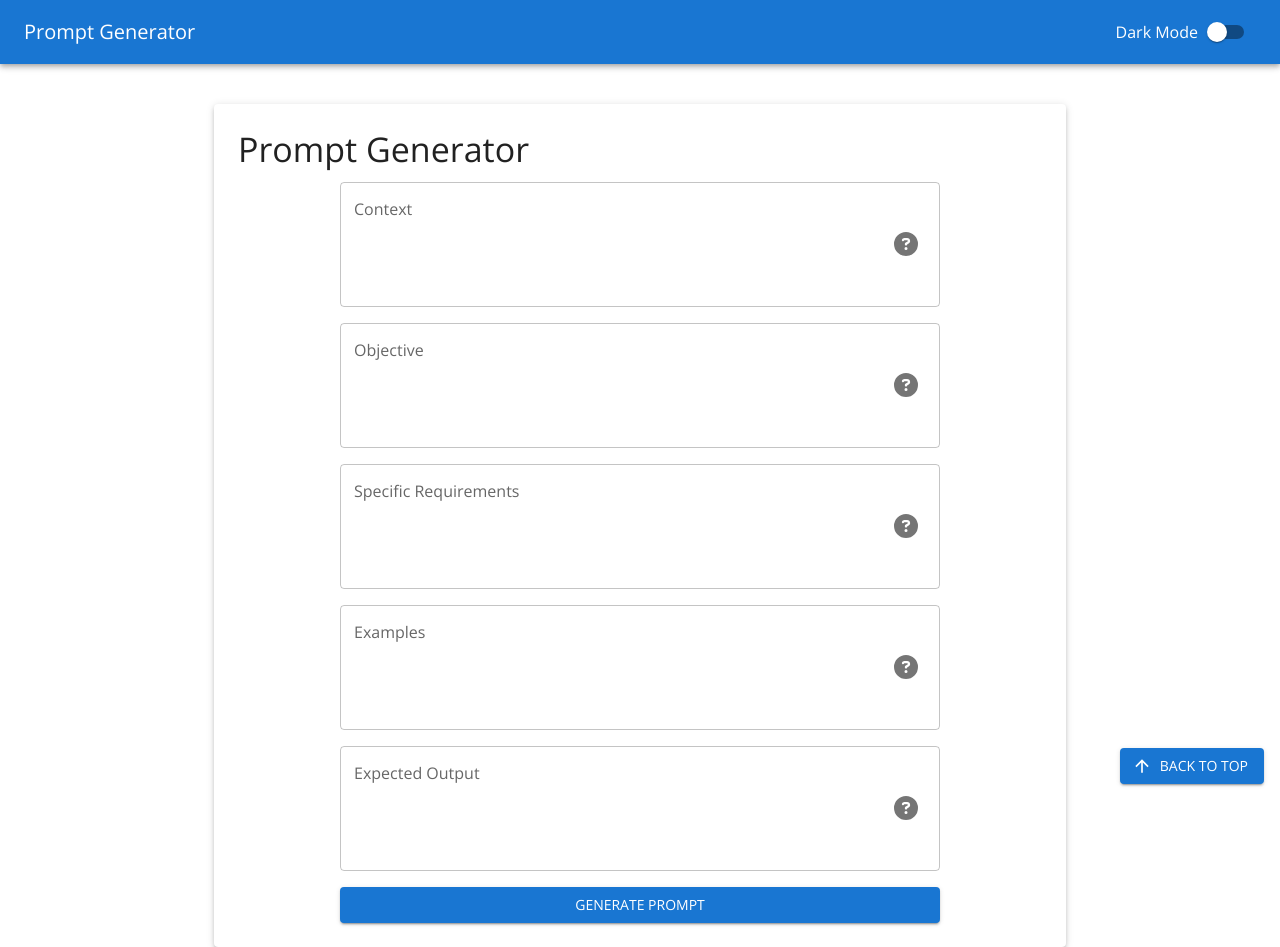
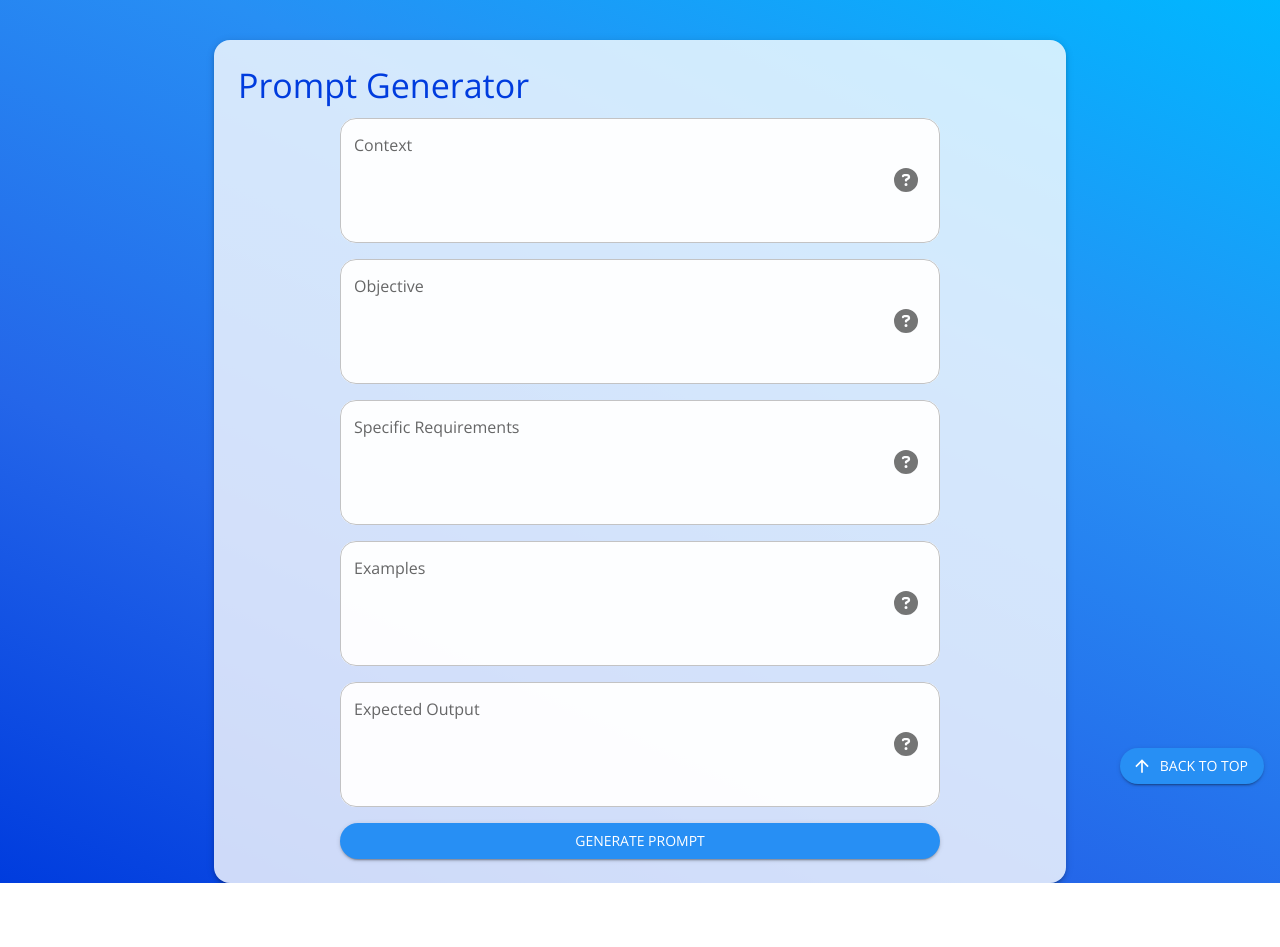
Before and after one commit to Spottie97/prompter, a React (Create React App) app in the folder prompt-generator/: page / in a window 1280 px wide. After the commit the page ends 883 px from the top, so only its background shows below. Built offline with nearby package versions, Linux system fonts and the light colour scheme.

Commit message:
"Updated App.css, App.js, PromptForm.js, and ScrollToTopButton.js with various styling changes, including adding gradients, borders, and typography, and removing dark mode toggle."

```diff
--- a/prompt-generator/src/App.css
+++ b/prompt-generator/src/App.css
@@ -1,6 +1,19 @@
+body {
+  margin: 0;
+  font-family: 'Open Sans', sans-serif;
+  background-image: linear-gradient(25deg, #003cde, #2466e9, #278ff4, #00b7ff);
+  background-size: cover;
+  background-repeat: no-repeat;
+  min-height: 100vh;
+}
+
 .App {
-  font-family: Arial, sans-serif;
   text-align: center;
+  min-height: 100vh;
+  display: flex;
+  flex-direction: column;
+  align-items: center;
+  justify-content: center;
   padding: 20px;
 }
 
@@ -22,13 +35,17 @@ label {
   align-items: center;
 }
 
-textarea {
+textarea, input[type="text"] {
   width: 100%;
-  height: 100px;
   padding: 10px;
   font-size: 14px;
-  border-radius: 5px;
+  border-radius: 16px; /* Consistent border-radius */
   border: 1px solid #ccc;
+  background-color: rgba(255, 255, 255, 0.8);
+}
+
+textarea {
+  height: 100px;
 }
 
 button {
@@ -37,7 +54,7 @@ button {
   background-color: #007bff;
   color: #fff;
   border: none;
-  border-radius: 5px;
+  border-radius: 16px; /* Consistent border-radius */
   cursor: pointer;
 }
 
@@ -53,7 +70,7 @@ pre {
   text-align: left;
   background-color: #f8f8f8;
   padding: 20px;
-  border-radius: 5px;
+  border-radius: 16px; /* Consistent border-radius */
   border: 1px solid #ccc;
 }
 
@@ -66,29 +83,21 @@ pre {
   margin-top: 10px;
   background-color: #f8f8f8;
   padding: 10px;
-  border-radius: 5px;
+  border-radius: 16px; /* Consistent border-radius */
   border: 1px solid #ccc;
 }
 
-body {
-  margin: 0;
-  font-family: 'Open Sans', sans-serif;
+.MuiPaper-root {
+  background-color: rgba(255, 255, 255, 0.8) !important; /* Semi-transparent white */
+  border-radius: 16px !important; /* Consistent border-radius */
 }
 
-.App {
-  text-align: center;
-  background-color: #f0f0f0;
-  min-height: 100vh;
-  display: flex;
-  flex-direction: column;
-  align-items: center;
-  justify-content: center;
+.MuiTextField-root {
+  background-color: rgba(255, 255, 255, 0.8) !important; /* Semi-transparent white */
+  border-radius: 16px !important; /* Consistent border-radius */
 }
 
-pre {
-  text-align: left;
-  background-color: inherit; /* inherit background color for dark mode */
-  padding: 20px;
-  border-radius: 5px;
-  border: 1px solid #ccc;
+.MuiAppBar-root {
+  background-color: rgba(255, 255, 255, 0.8) !important; /* Semi-transparent white */
+  border-radius: 16px !important; /* Consistent border-radius */
 }
--- a/prompt-generator/src/App.js
+++ b/prompt-generator/src/App.js
@@ -1,37 +1,37 @@
-import React, { useState } from 'react';
-import { ThemeProvider, createTheme, CssBaseline, Container, Switch, Typography, AppBar, Toolbar } from '@mui/material';
+import React from 'react';
+import { ThemeProvider, createTheme, CssBaseline, Container, Typography } from '@mui/material';
 import PromptForm from './PromptForm';
 import ScrollToTopButton from './ScrollToTopButton';
 import './App.css';
 
 function App() {
-  const [darkMode, setDarkMode] = useState(false);
-
   const theme = createTheme({
     palette: {
-      mode: darkMode ? 'dark' : 'light',
+      primary: {
+        main: '#278ff4', // Color from the gradient
+      },
+      secondary: {
+        main: '#003cde', // Color from the gradient
+      },
+      background: {
+        default: 'transparent', // Transparent to show the gradient background
+        paper: 'rgba(255, 255, 255, 0.8)', // Semi-transparent white
+      },
+      text: {
+        primary: '#000000',
+      },
     },
     typography: {
       fontFamily: 'Open Sans, Arial',
     },
+    shape: {
+      borderRadius: 16,
+    },
   });
-
-  const handleToggle = () => {
-    setDarkMode(!darkMode);
-  };
 
   return (
     <ThemeProvider theme={theme}>
       <CssBaseline />
-      <AppBar position="static">
-        <Toolbar>
-          <Typography variant="h6" style={{ flexGrow: 1 }}>
-            Prompt Generator
-          </Typography>
-          <Typography variant="body1">Dark Mode</Typography>
-          <Switch checked={darkMode} onChange={handleToggle} />
-        </Toolbar>
-      </AppBar>
       <Container>
         <PromptForm />
       </Container>
--- a/prompt-generator/src/PromptForm.js
+++ b/prompt-generator/src/PromptForm.js
@@ -55,8 +55,8 @@ const PromptForm = () => {
 
   return (
     <Container maxWidth="md">
-      <Paper elevation={3} sx={{ padding: 3, marginTop: 5 }}>
-        <Typography variant="h4" gutterBottom>
+      <Paper elevation={3} sx={{ padding: 3, marginTop: 5, borderRadius: 16 }}>
+        <Typography variant="h4" gutterBottom style={{ color: '#003cde' }}>
           Prompt Generator
         </Typography>
         <form onSubmit={handleSubmit}>
@@ -70,6 +70,7 @@ const PromptForm = () => {
               value={context}
               onChange={(e) => setContext(e.target.value)}
               InputProps={{
+                style: { backgroundColor: 'rgba(255, 255, 255, 0.8)', borderRadius: 16 },
                 endAdornment: (
                   <Tooltip
                     title={
@@ -80,7 +81,7 @@ const PromptForm = () => {
                     }
                     arrow
                   >
-                    <IconButton>
+                    <IconButton tabIndex={-1}>
                       <FontAwesomeIcon icon={faQuestionCircle} />
                     </IconButton>
                   </Tooltip>
@@ -98,6 +99,7 @@ const PromptForm = () => {
               value={objective}
               onChange={(e) => setObjective(e.target.value)}
               InputProps={{
+                style: { backgroundColor: 'rgba(255, 255, 255, 0.8)', borderRadius: 16 },
                 endAdornment: (
                   <Tooltip
                     title={
@@ -108,7 +110,7 @@ const PromptForm = () => {
                     }
                     arrow
                   >
-                    <IconButton>
+                    <IconButton tabIndex={-1}>
                       <FontAwesomeIcon icon={faQuestionCircle} />
                     </IconButton>
                   </Tooltip>
@@ -126,6 +128,7 @@ const PromptForm = () => {
               value={requirements}
               onChange={(e) => setRequirements(e.target.value)}
               InputProps={{
+                style: { backgroundColor: 'rgba(255, 255, 255, 0.8)', borderRadius: 16 },
                 endAdornment: (
                   <Tooltip
                     title={
@@ -136,7 +139,7 @@ const PromptForm = () => {
                     }
                     arrow
                   >
-                    <IconButton>
+                    <IconButton tabIndex={-1}>
                       <FontAwesomeIcon icon={faQuestionCircle} />
                     </IconButton>
                   </Tooltip>
@@ -154,6 +157,7 @@ const PromptForm = () => {
               value={examples}
               onChange={(e) => setExamples(e.target.value)}
               InputProps={{
+                style: { backgroundColor: 'rgba(255, 255, 255, 0.8)', borderRadius: 16 },
                 endAdornment: (
                   <Tooltip
                     title={
@@ -164,7 +168,7 @@ const PromptForm = () => {
                     }
                     arrow
                   >
-                    <IconButton>
+                    <IconButton tabIndex={-1}>
                       <FontAwesomeIcon icon={faQuestionCircle} />
                     </IconButton>
                   </Tooltip>
@@ -182,6 +186,7 @@ const PromptForm = () => {
               value={output}
               onChange={(e) => setOutput(e.target.value)}
               InputProps={{
+                style: { backgroundColor: 'rgba(255, 255, 255, 0.8)', borderRadius: 16 },
                 endAdornment: (
                   <Tooltip
                     title={
@@ -192,7 +197,7 @@ const PromptForm = () => {
                     }
                     arrow
                   >
-                    <IconButton>
+                    <IconButton tabIndex={-1}>
                       <FontAwesomeIcon icon={faQuestionCircle} />
                     </IconButton>
                   </Tooltip>
@@ -200,7 +205,7 @@ const PromptForm = () => {
               }}
             />
           </Box>
-          <Button type="submit" variant="contained" color="primary" fullWidth>
+          <Button type="submit" variant="contained" color="primary" fullWidth sx={{ borderRadius: 16 }}>
             Generate Prompt
           </Button>
         </form>
@@ -209,12 +214,13 @@ const PromptForm = () => {
             <Typography variant="h5" gutterBottom>
               Generated Prompt:
             </Typography>
-            <Paper elevation={1} sx={{ padding: 2, position: 'relative' }}>
+            <Paper elevation={1} sx={{ padding: 2, position: 'relative', borderRadius: 16 }}>
               <pre>{prompt}</pre>
               <Tooltip title="Copy to clipboard" arrow>
                 <IconButton
                   onClick={handleCopy}
                   sx={{ position: 'absolute', top: 10, right: 10 }}
+                  tabIndex={-1}
                 >
                   <FontAwesomeIcon icon={faCopy} />
                 </IconButton>
--- a/prompt-generator/src/ScrollToTopButton.js
+++ b/prompt-generator/src/ScrollToTopButton.js
@@ -20,6 +20,7 @@ const ScrollToTopButton = () => {
         color="primary"
         onClick={scrollToTop}
         startIcon={<ArrowUpwardIcon />}
+        sx={{ borderRadius: 2 }}
       >
         Back to Top
       </Button>
```
